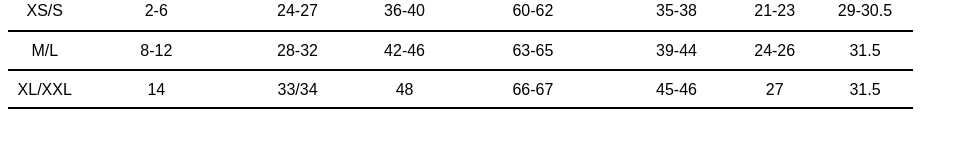
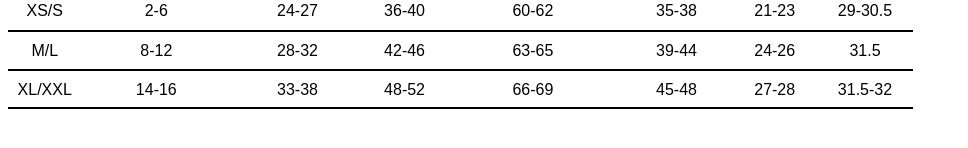
Before and after one commit to yexeniaf/dual-bottom-guide, a plain HTML site: page index.html in a window 1280 px wide. Shown: the part 208-356 px from the top of the page, without its empty margins (0-968 px from the left). Drawn offline with Linux system fonts and the light colour scheme.

Commit message:
size xl/xxl inches

```diff
--- a/index.html
+++ b/index.html
@@ -64,13 +64,13 @@
         </tr>
         <tr class="inches-row">
           <td class="inches">XL/XXL</td>
-          <td class="inches">14</td>
-          <td class="inches">33/34</td>
-          <td class="inches">48</td>
-          <td class="inches">66-67</td>
-          <td class="inches">45-46</td>
-          <td class="inches">27</td>
-          <td class="inches">31.5</td>
+          <td class="inches">14-16</td>
+          <td class="inches">33-38</td>
+          <td class="inches">48-52</td>
+          <td class="inches">66-69</td>
+          <td class="inches">45-48</td>
+          <td class="inches">27-28</td>
+          <td class="inches">31.5-32</td>
         </tr>
         <tr class="centimeters-row, first-hidden">
         <td class="size, centimeters hidden">XS/S</td>
```
